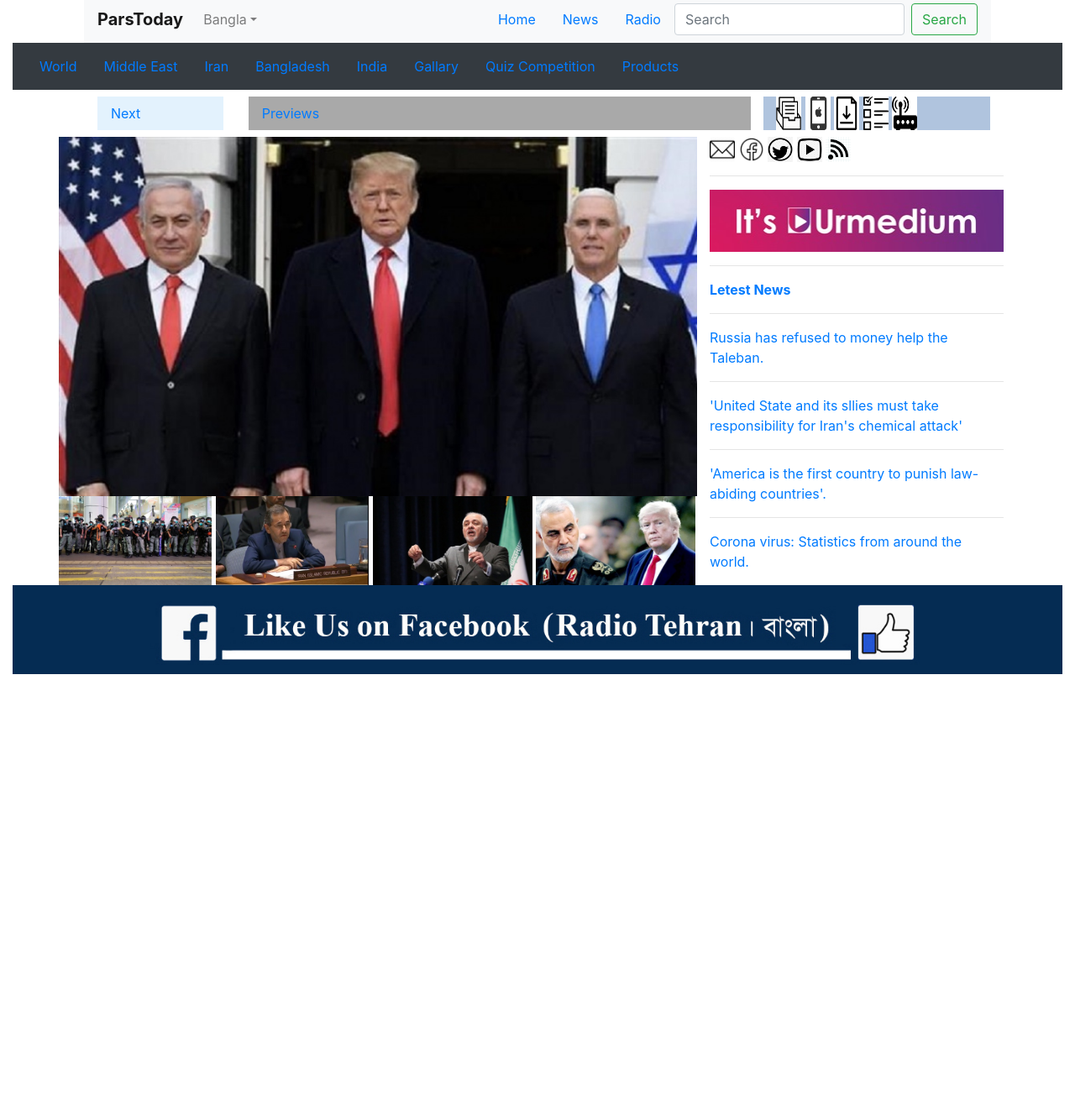
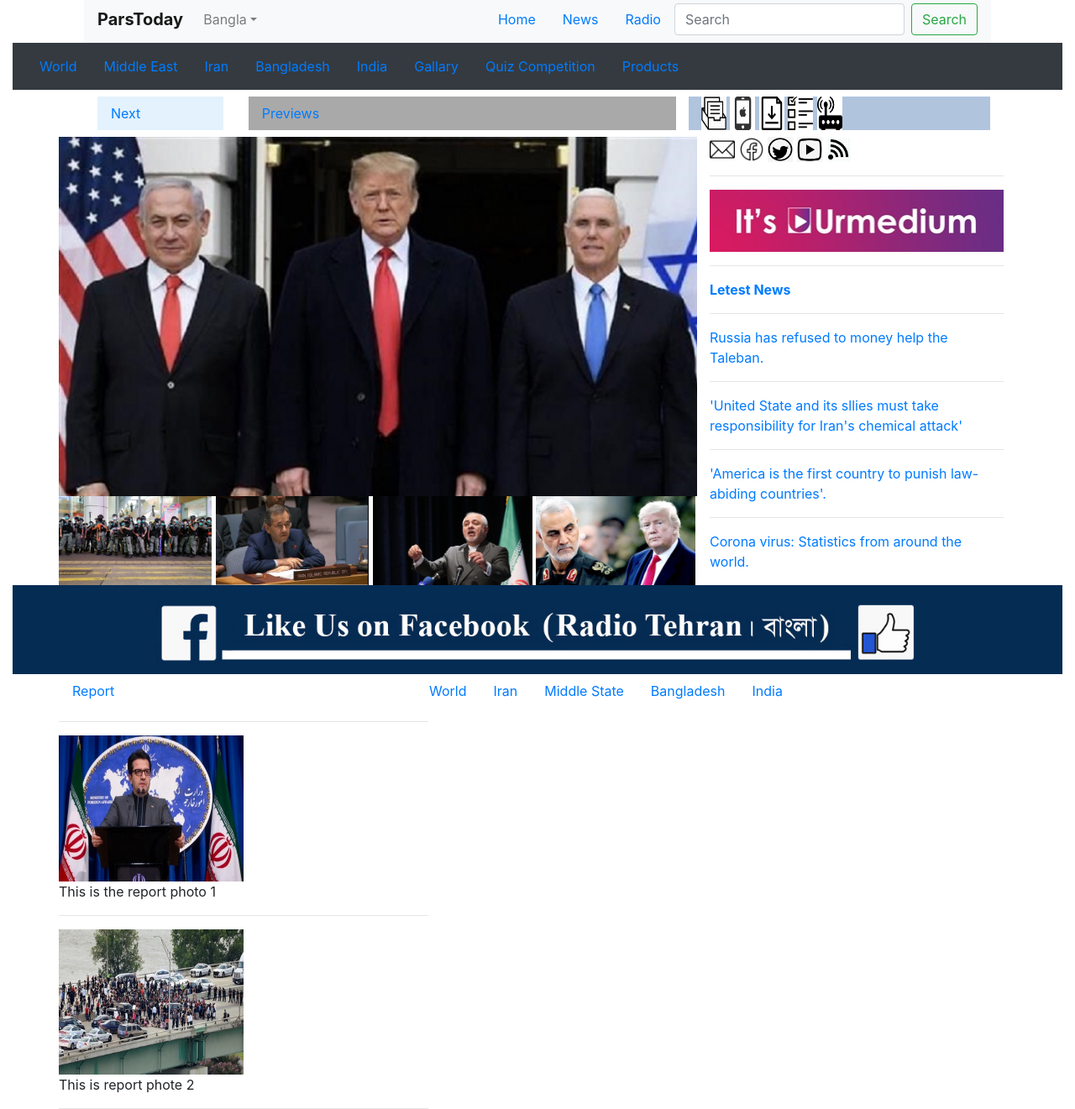
Before and after one commit to SajeedMahmud/Assignment-2, a plain HTML site: page Assignment-2.html in a window 1280 px wide. Shown: the part 21-1342 px from the top of the page at 84% size. Before the commit the page ends 824 px from the top, so only its background shows below. Drawn offline with nearby package versions, Linux system fonts and the light colour scheme.

Commit message:
This is update file.

```diff
--- a/Assignment-2.html
+++ b/Assignment-2.html
@@ -1,15 +1,14 @@
 <!doctype html>
 <html lang="en">
   <head>
-	<link rel="stylesheet" type="text/css" href="style.css"/>
     <!-- Required meta tags -->
     <meta charset="utf-8">
     <meta name="viewport" content="width=device-width, initial-scale=1, shrink-to-fit=no">
 
     <!-- Bootstrap CSS -->
     <link rel="stylesheet" href="https://stackpath.bootstrapcdn.com/bootstrap/4.5.0/css/bootstrap.min.css" integrity="sha384-9aIt2nRpC12Uk9gS9baDl411NQApFmC26EwAOH8WgZl5MYYxFfc+NcPb1dKGj7Sk" crossorigin="anonymous">
-    <title> Class 5</title>
-
+    <title> Assignment-2</title>
+	<link rel="stylesheet" type="text/css" href="style.css"/>
   </head>
   <body>
     <div class="container">
@@ -90,14 +89,14 @@
 	</div>
 
 	<div class="container">
-		<nav class="navbar navbar-light" >
+		<nav class="navbar navbar-light" "col-md-12">
 			<div class="col-md-2">
 				<a class="nav-link" href="#" style="background-color: #e3f2fd;">Next <span class="sr-only"></span></a>
 			</div>
-			<div class="col-md-7">
+			<div class="col-md-6">
 				<a class="nav-link" href="#" style="background-color: #A9A9A9;">Previews</a>
 			</div>
-			<div class="col-md-3" style="background-color: #B0C4DE;">
+			<div class="col-md-4" style="background-color: #B0C4DE;">
 					<a class="link" href="#"><img src="Images/Archive.jpg" width="30px" height="40px"/></a>
 					<a class="link" href="#"><img src="Images/Phone.png" width="30px" height="40px"/></a>
 					<a class="link" href="#"><img src="Images/Download.png" width="30px" height="40px"/></a>
@@ -145,6 +144,29 @@
 		<a class="link" href="#"><img src="Images/12.jpg" width="100%" height="100%"/></a>
 	</div>
 
+	<div class="container">
+		<div class="row">
+			<div "col-md-4">
+				<a class="nav-link" href="#">Report</a> <hr>
+					<a class="link" href="#"><img src="Images/47.jpg" width="50%" height="40%"/></a>
+					<p> This is the report photo 1</p> <hr>
+					<a class="link" href="#"><img src="Images/24.jpg" width="50%" height="40%"/></a>
+					<p> This is report phote 2</p> <hr>
+			</div>
+		<div class="row"
+			<div class="col-md-8">
+				<a class="nav-link" href="#">World</a> <hr>
+				<a class="nav-link" href="#">Iran</a> <hr>
+				<a class="nav-link" href="#">Middle State</a> <hr>
+				<a class="nav-link" href="#">Bangladesh</a> <hr>
+				<a class="nav-link" href="#">India</a> <hr>
+			</div>
+		</div>
+	</div>
+
+	<div class="container-fluid">
+		<a class="navbar-dark bg-dark" href="#" style="background-color:#202020;" width="100%" height="100%"> </a>
+	</div>
 
 
 	<!-- Optional JavaScript -->
```
Also changed, not shown: Images/24.jpg (added), Images/47.jpg (added).
